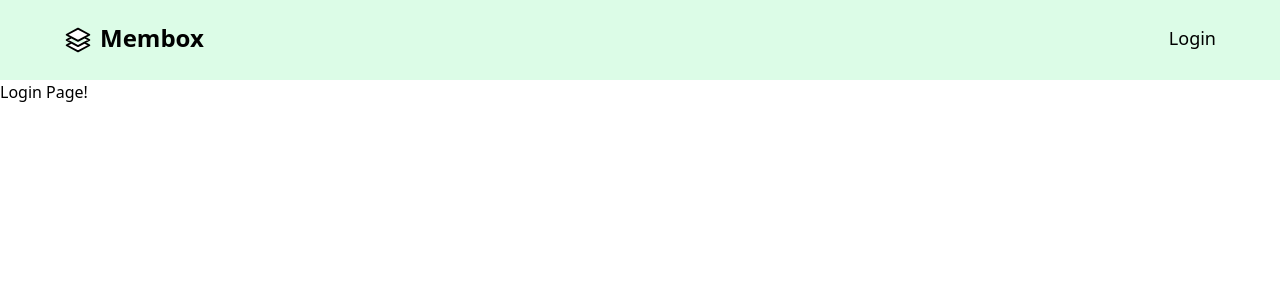
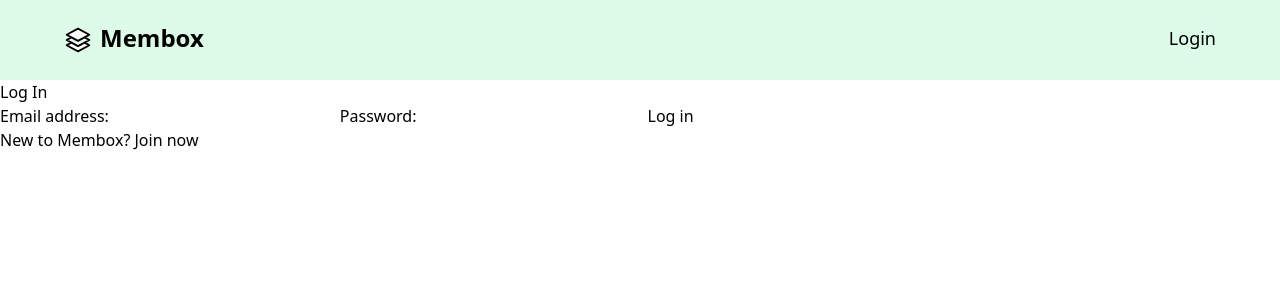
Before and after one commit to andy-mtng/membox, a React (Create React App) app in the folder client/: page /login in a window 1280 px wide. Shown: the top 300 px of the page. Built offline with nearby package versions, Linux system fonts and the light colour scheme.

Commit message:
Add auth files to frontend

```diff
--- /dev/null
+++ b/client/src/context/AuthContext.js
@@ -0,0 +1,37 @@
+import { createContext, useReducer, useEffect } from 'react'
+
+export const AuthContext = createContext()
+
+export const authReducer = (state, action) => {
+  switch (action.type) {
+    case 'LOGIN':
+      return { user: action.payload }
+    case 'LOGOUT':
+      return { user: null }
+    default:
+      return state
+  }
+}
+
+export const AuthContextProvider = ({ children }) => {
+  const [state, dispatch] = useReducer(authReducer, {
+    user: null
+  })
+
+  useEffect(() => {
+    const user = JSON.parse(localStorage.getItem('user'))
+
+    if (user) {
+      dispatch({ type: 'LOGIN', payload: user })
+    }
+  }, [])
+
+  console.log('AuthContext state:', state)
+
+  return (
+    <AuthContext.Provider value={{ ...state, dispatch }}>
+      { children }
+    </AuthContext.Provider>
+  )
+
+}
--- /dev/null
+++ b/client/src/hooks/useAuthContext.js
@@ -0,0 +1,12 @@
+import { AuthContext } from "../context/AuthContext"
+import { useContext } from "react"
+
+export const useAuthContext = () => {
+  const context = useContext(AuthContext)
+
+  if (!context) {
+    throw Error('useAuthContext must be used inside an AuthContextProvider.')
+  }
+
+  return context
+}
--- /dev/null
+++ b/client/src/hooks/useLogin.js
@@ -0,0 +1,37 @@
+import { useState } from 'react'
+import { useAuthContext } from './useAuthContext'
+
+export const useLogin = () => {
+  const [error, setError] = useState(null)
+  const [isLoading, setIsLoading] = useState(null)
+  const { dispatch } = useAuthContext()
+
+  const login = async (email, password) => {
+    setIsLoading(true)
+    setError(null)
+
+    const response = await fetch('http://localhost:5000/user/login', {
+      method: 'POST',
+      headers: {'Content-Type': 'application/json'},
+      body: JSON.stringify({ email, password })
+    })
+    const json = await response.json()
+
+    if (!response.ok) {
+      setIsLoading(false)
+      setError(json.error)
+    }
+    if (response.ok) {
+      // save the user to local storage
+      localStorage.setItem('user', JSON.stringify(json))
+
+      // update the auth context
+      dispatch({type: 'LOGIN', payload: json})
+
+      // update loading state
+      setIsLoading(false)
+    }
+  }
+
+  return { login, isLoading, error }
+}
--- /dev/null
+++ b/client/src/hooks/useLogout.js
@@ -0,0 +1,18 @@
+import { useAuthContext } from './useAuthContext'
+import { useWorkoutsContext } from './useWorkoutsContext'
+
+export const useLogout = () => {
+  const { dispatch } = useAuthContext()
+  const { dispatch: dispatchWorkouts } = useWorkoutsContext()
+
+  const logout = () => {
+    // remove user from storage
+    localStorage.removeItem('user')
+
+    // dispatch logout action
+    dispatch({ type: 'LOGOUT' })
+    dispatchWorkouts({ type: 'SET_WORKOUTS', payload: null })
+  }
+
+  return { logout }
+}
--- /dev/null
+++ b/client/src/hooks/useSignup.js
@@ -0,0 +1,37 @@
+import { useState } from 'react'
+import { useAuthContext } from './useAuthContext'
+
+export const useSignup = () => {
+  const [error, setError] = useState(null)
+  const [isLoading, setIsLoading] = useState(null)
+  const { dispatch } = useAuthContext()
+
+  const signup = async (email, password) => {
+    setIsLoading(true)
+    setError(null)
+
+    const response = await fetch('http://localhost:5000/user/signup', {
+      method: 'POST',
+      headers: {'Content-Type': 'application/json'},
+      body: JSON.stringify({ email, password })
+    })
+    const json = await response.json()
+
+    if (!response.ok) {
+      setIsLoading(false)
+      setError(json.error)
+    }
+    if (response.ok) {
+      // save the user to local storage
+      localStorage.setItem('user', JSON.stringify(json))
+
+      // update the auth context
+      dispatch({type: 'LOGIN', payload: json})
+
+      // update loading state
+      setIsLoading(false)
+    }
+  }
+
+  return { signup, isLoading, error }
+}
--- a/client/src/index.js
+++ b/client/src/index.js
@@ -1,11 +1,14 @@
 import React from 'react';
 import ReactDOM from 'react-dom/client';
 import App from './App';
+import { AuthContextProvider } from './context/AuthContext'
 import './index.css';
 
 const root = ReactDOM.createRoot(document.getElementById('root'));
 root.render(
   <React.StrictMode>
-    <App />
-  </React.StrictMode>
+    <AuthContextProvider>
+      <App />
+    </AuthContextProvider>
+ </React.StrictMode>
 );
--- a/client/src/pages/LoginPage.js
+++ b/client/src/pages/LoginPage.js
@@ -1,7 +1,41 @@
-function LoginPage() {
-    return (
-        <div>Login Page!</div>
-    )
+import { useState } from "react"
+import { useLogin } from "../hooks/useLogin"
+import { Link } from "react-router-dom";
+
+const LoginPage = () => {
+  const [email, setEmail] = useState('')
+  const [password, setPassword] = useState('')
+  const {login, error, isLoading} = useLogin()
+
+  const handleSubmit = async (e) => {
+    e.preventDefault()
+
+    await login(email, password)
+  }
+
+  return (
+    <div>
+      <form className="login" onSubmit={handleSubmit}>
+        <h3>Log In</h3>
+
+        <label>Email address:</label>
+        <input
+          type="email"
+          onChange={(e) => setEmail(e.target.value)}
+          value={email}
+        />
+        <label>Password:</label>
+        <input
+          type="password"
+          onChange={(e) => setPassword(e.target.value)}
+          value={password}
+        />
+        <button disabled={isLoading}>Log in</button>
+        {error && <div className="error">{error}</div>}
+      </form>
+      <h3>New to Membox? <Link to="/signup">Join now</Link></h3>
+    </div>
+  )
 }
 
 export default LoginPage;
--- /dev/null
+++ b/client/src/pages/MemoriesPage.js
@@ -0,0 +1,9 @@
+function MemoriesPage() {
+    return (
+        <div>
+            <h1>Memories Page</h1>
+        </div>
+    );
+}
+
+export default MemoriesPage;
--- a/client/src/pages/SignupPage.js
+++ b/client/src/pages/SignupPage.js
@@ -1,7 +1,38 @@
-function SignupPage() {
-    return (
-        <div>Sign up Page!</div>
-    )
+import { useState } from "react"
+import { useSignup } from "../hooks/useSignup"
+
+const SignupPage = () => {
+  const [email, setEmail] = useState('')
+  const [password, setPassword] = useState('')
+  const {signup, error, isLoading} = useSignup()
+
+  const handleSubmit = async (e) => {
+    e.preventDefault()
+
+    await signup(email, password)
+  }
+
+  return (
+    <form onSubmit={handleSubmit}>
+      <h3>Sign Up</h3>
+
+      <label>Email address:</label>
+      <input
+        type="email"
+        onChange={(e) => setEmail(e.target.value)}
+        value={email}
+      />
+      <label>Password:</label>
+      <input
+        type="password"
+        onChange={(e) => setPassword(e.target.value)}
+        value={password}
+      />
+
+      <button disabled={isLoading}>Sign up</button>
+      {error && <div className="error">{error}</div>}
+    </form>
+  )
 }
 
 export default SignupPage;
```
Also changed, not shown: 2 other files (tests, documents, lock files or other folders).
